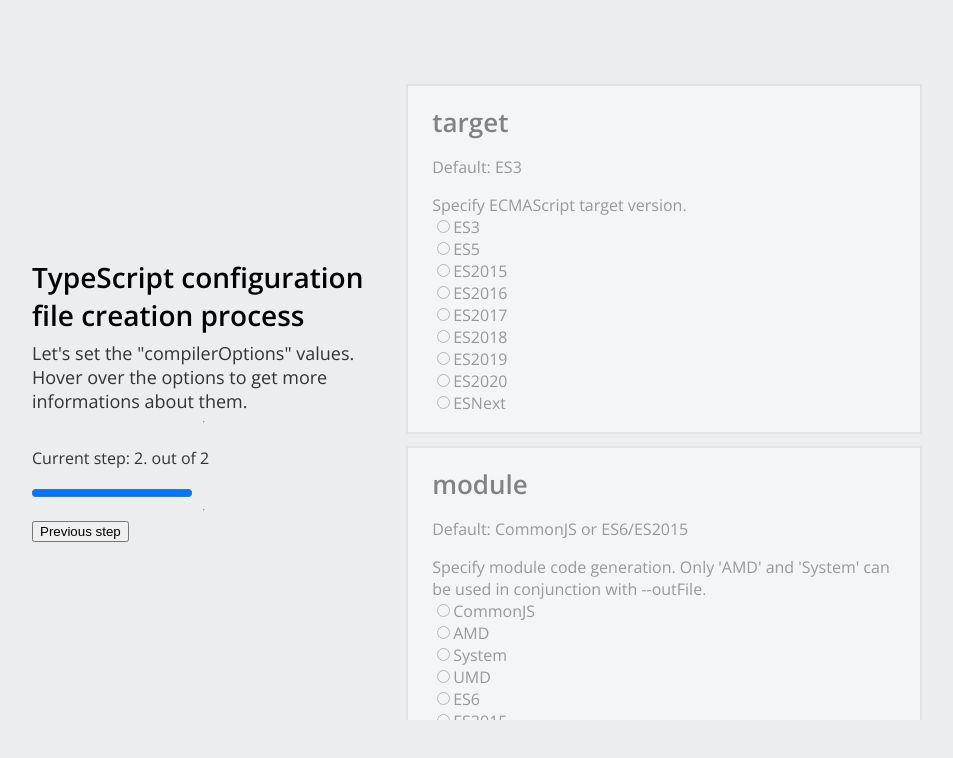
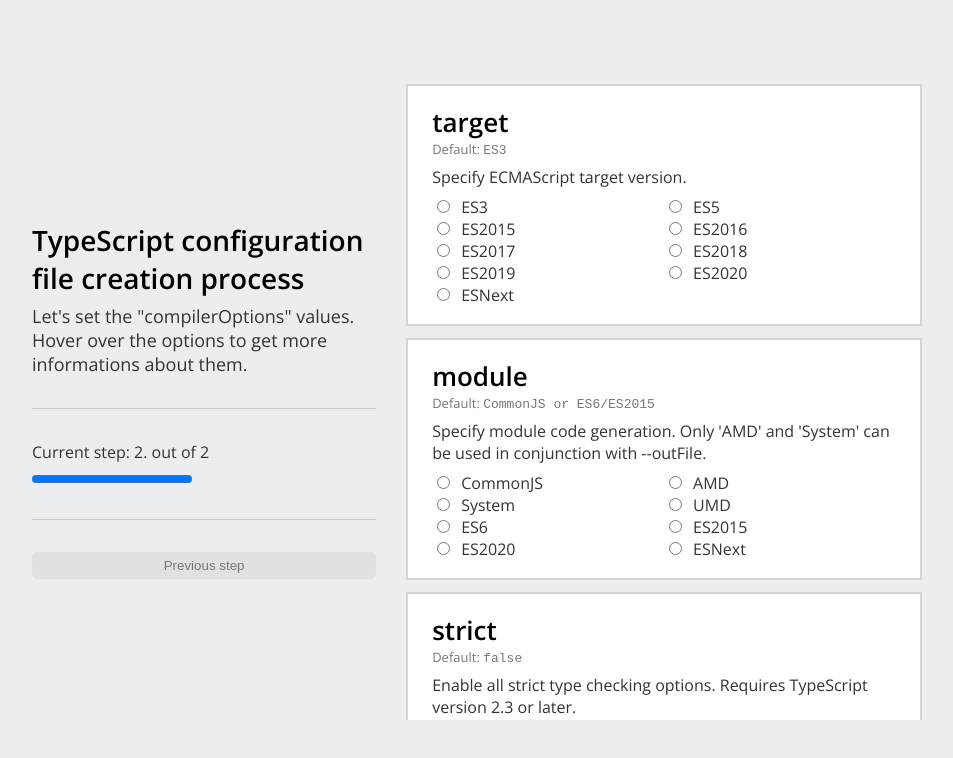
Before and after one commit to Cholewka/typescript-generator, a React (Create React App) app: page / in a window 1280 px wide. Both pictures are taken after a click on the element 828 px from the left and 663 px from the top of the page. Shown: the top 758 px of the page, without its empty margins (164-1117 px from the left). Built offline with nearby package versions, Linux system fonts and the light colour scheme.

Commit message:
Add new styles

```diff
--- a/src/styles/index.scss
+++ b/src/styles/index.scss
@@ -67,12 +67,56 @@
   cursor: pointer;
 
   &:hover,
-  &:focus {
+  &:focus,
+  &.input-block {
     opacity: 1;
   }
 
   &:last-child {
     margin-bottom: 0;
+  }
+
+  &.input-block {
+    cursor: unset;
+  }
+}
+
+.section-divider {
+  width: 100%;
+  border: 0;
+  border-top: 1px solid #ccc;
+  margin: 2rem 0;
+}
+
+.section-step {
+  margin: 0;
+  padding: 0;
+}
+
+.section-progressbar {
+  margin-top: 0.5rem;
+}
+
+.section-links {
+  width: 100%;
+  text-align: center;
+
+  button {
+    cursor: pointer;
+    color: #777;
+    background-color: #0000000d;
+    display: block;
+    padding: 6px;
+    border-radius: 5px;
+    border: 0;
+    outline: 0;
+    width: 100%;
+
+    &:hover,
+    &:active,
+    &:focus {
+      color: #000;
+    }
   }
 }
 
@@ -82,6 +126,17 @@
   color: #000;
   padding: 0;
   margin: 0;
+
+  &.monospace {
+    font-family: monospace;
+  }
+}
+
+.block-headline {
+  font-size: 13px;
+  color: #777;
+  margin: 0;
+  padding: 0;
 }
 
 .block-paragraph {
@@ -91,3 +146,25 @@
   margin: 0;
   margin-top: 0.5rem;
 }
+
+.block-grid {
+  display: grid;
+  grid-template-columns: repeat(2, 1fr);
+}
+
+.block-form {
+  width: 100%;
+  margin-top: 0.5rem;
+}
+
+.block-label {
+  margin-left: 0.5rem;
+}
+
+.block-referencelink {
+  color: #333;
+}
+
+.monospace {
+  font-family: monospace;
+}
```
